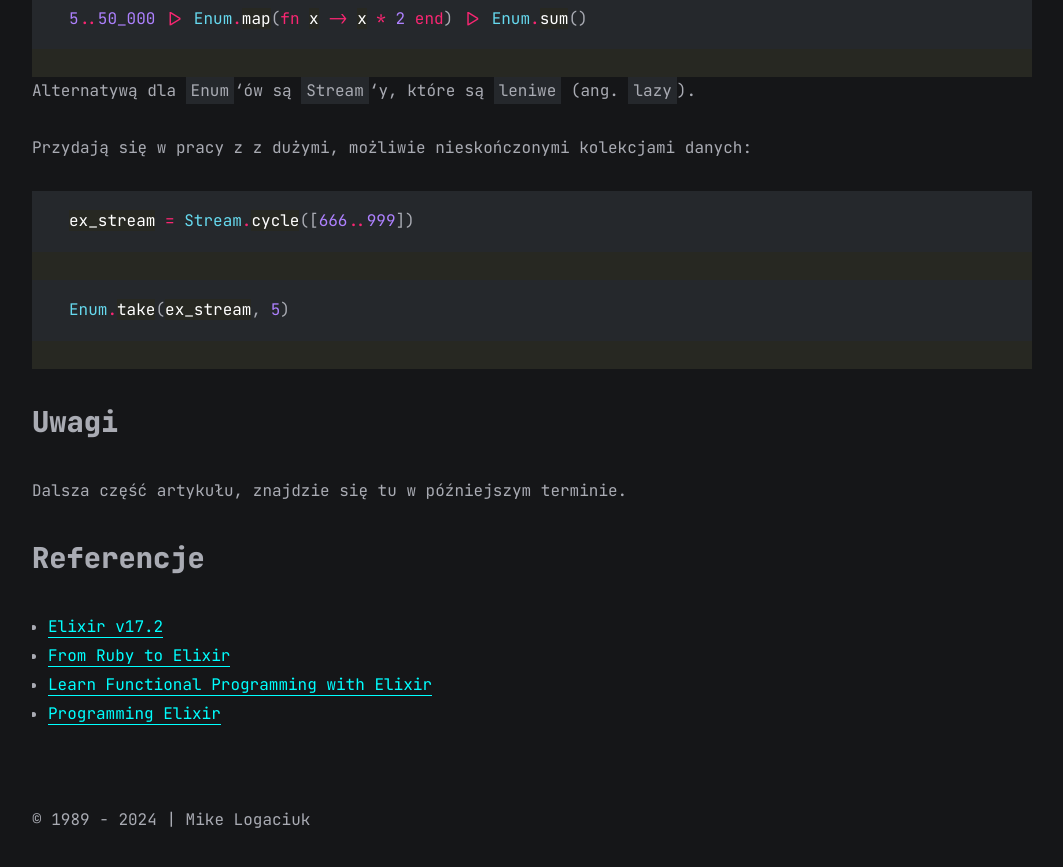
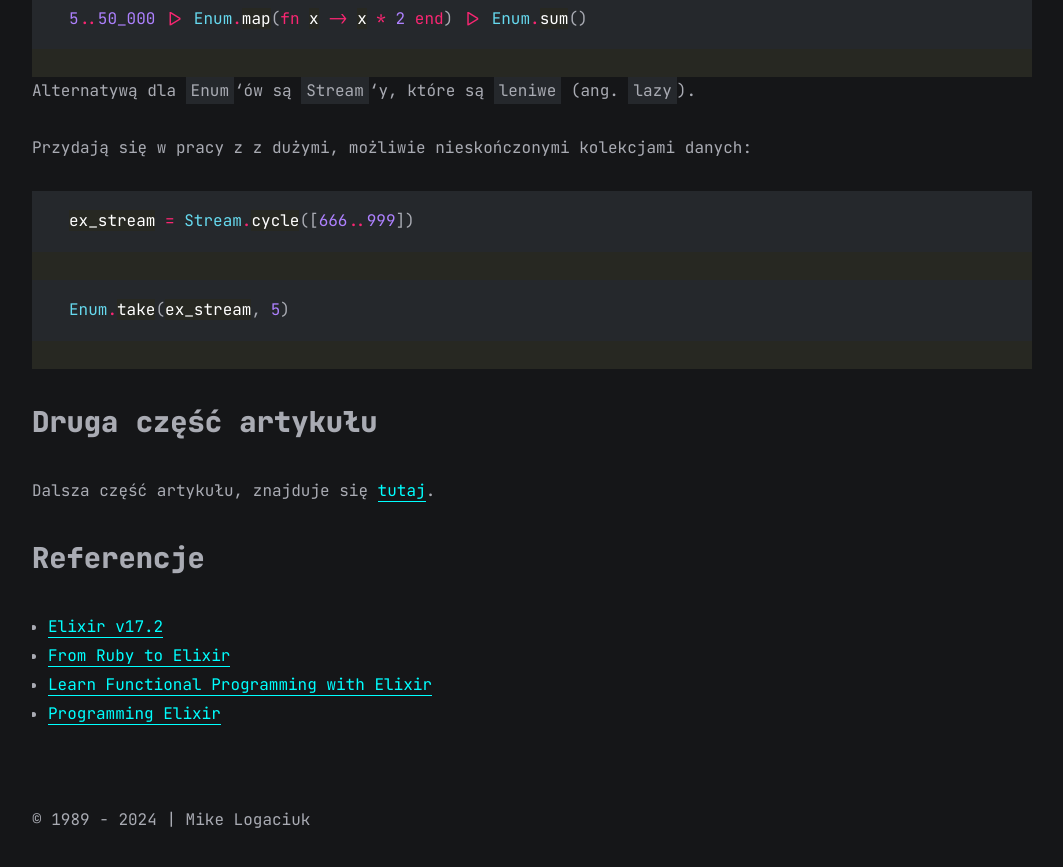
Before and after one commit to mikelogaciuk/mikelogaciuk.github.io, a Jekyll site: the page built from all_collections/_posts/2024-10-01-podstawy-jezyka-elixir-czesc-pierwsza.md, in a window 1280 px wide and 900 px high, scrolled down 20872 px. Shown: the top 867 px of the window, without its empty margins (108-1171 px from the left). Built offline with Jekyll 4.4.1, drawn with Linux system fonts in a browser that asks for light colours; some of the changed text lies outside the part shown.

Commit message:
Add link to second part

````diff
--- a/all_collections/_posts/2024-10-01-podstawy-jezyka-elixir-czesc-pierwsza.md
+++ b/all_collections/_posts/2024-10-01-podstawy-jezyka-elixir-czesc-pierwsza.md
@@ -43,7 +43,7 @@ category:
 - [Przekazywanie (pipe)](#przekazywanie-pipe)
 - [Enumeratory i strumienie](#enumeratory-i-strumienie)
   - [Enumeratory](#enumeratory)
-- [Uwagi](#uwagi)
+- [Druga część artykułu](#druga-część-artykułu)
 - [Referencje](#referencje)
 
 ## Małe przypomnienie
@@ -696,9 +696,9 @@ ex_stream = Stream.cycle([666..999])
 Enum.take(ex_stream, 5)
 ```
 
-## Uwagi
+## Druga część artykułu
 
-Dalsza część artykułu, znajdzie się tu w późniejszym terminie.
+Dalsza część artykułu, znajduje się [tutaj](https://mikelogaciuk.github.io/posts/podstawy-jezyka-elixir-czesc-druga/).
 
 ## Referencje
 
````
